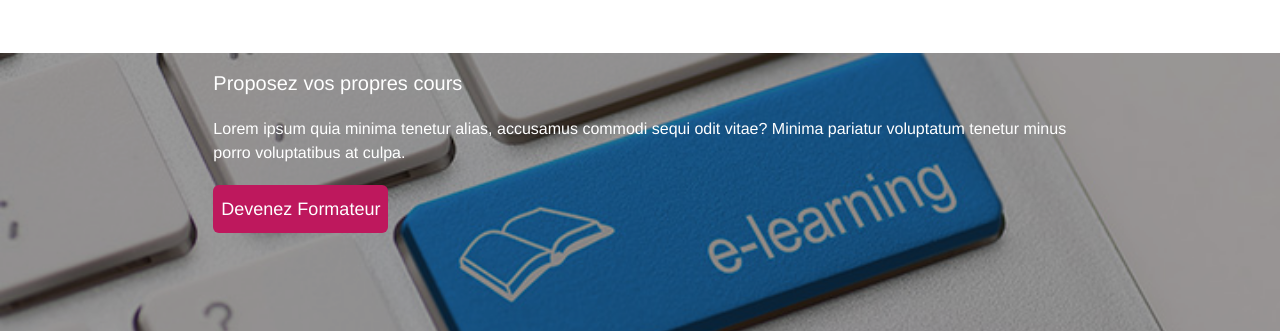
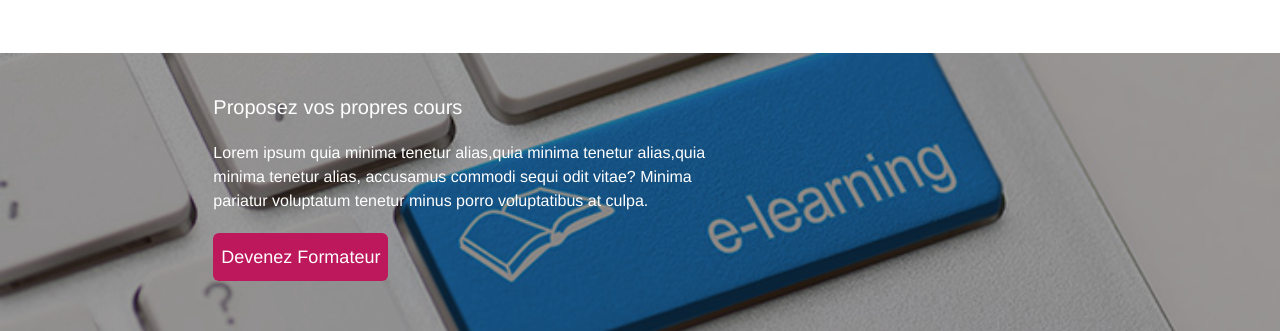
Before and after one commit to junior237-dev/yutouch, a Vue app: page / in a window 1280 px wide. Shown: the part 4007-4338 px from the top of the page. Built offline with nearby package versions, Linux system fonts and the light colour scheme.

Commit message:
bannière secondaire réglée

```diff
--- a/src/components/main.vue
+++ b/src/components/main.vue
@@ -22,13 +22,15 @@
             <category-element v-for="i in 9" :key="i"/>
         </div>
     </div>
+
     <container-category-second v-for="i in 3" :key="i"/>
+
     <div class="banner-footer relative w-full mt-10">
-        <div class="banner2 w-full h-80 bg-cover bg-opacity-25 bg-center bg-no-repeat"></div>
-        <div class="description absolute h-80 top-0 left-0 right-0 bg-black bg-opacity-40">
-            <div class="propostions w-2/3 text-left mx-auto text-white text-base my-4">
+        <div class="banner2 w-full h-96 bg-cover bg-opacity-25 bg-center bg-no-repeat"></div>
+        <div class="description absolute h-96 top-0 left-0 right-0 bg-black bg-opacity-40">
+            <div class="propostions w-2/3 text-left mx-auto text-white my-8 sm:mt-10">
                 <h2 class="text-xl w-full mb-5">Proposez vos propres cours</h2>
-                <p>Lorem ipsum quia minima tenetur alias, accusamus commodi sequi odit vitae? Minima pariatur voluptatum tenetur minus porro voluptatibus at culpa.</p>
+                <p class="text-base">Lorem ipsum quia minima tenetur alias,quia minima tenetur alias,quia minima tenetur alias, accusamus commodi sequi odit vitae? Minima pariatur voluptatum tenetur minus porro voluptatibus at culpa.</p>
                 <button class="h-12 px-2 w-5/5 mx-auto mt-5 leaning-4 text-lg rounded-md bg-pink-700">Devenez Formateur</button>
             </div>
         </div>
@@ -59,6 +61,28 @@ export default {
     .banner2 {
         background-image: url(../assets/banner2.jpg);
         background-color: #232428;
+    }
+
+    @media screen and (min-width: 370px) {
+        .banner2 {
+            height: 300px
+        }
+        .description {
+            height: 300px
+        }
+    }
+
+    @media screen and (min-width: 600px) {
+        .banner2 {
+            height: 280px;
+        }
+        .description {
+            height: 280px
+        }
+
+        p.text-base {
+            max-width: 494px
+        }
     }
 
     @media screen and (max-width: 400px) {
```
